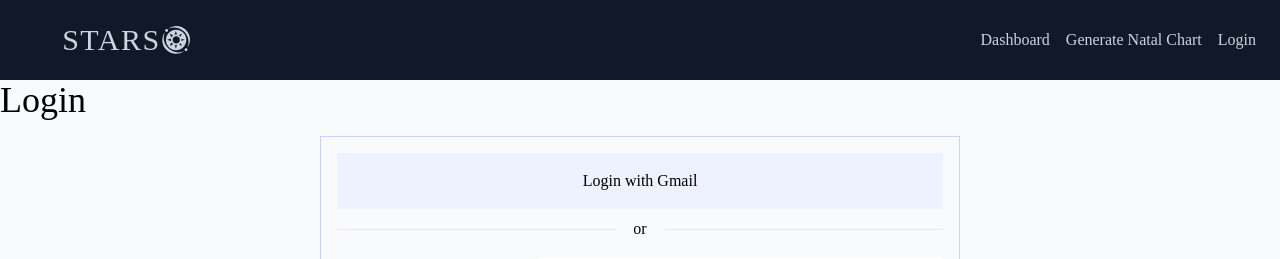
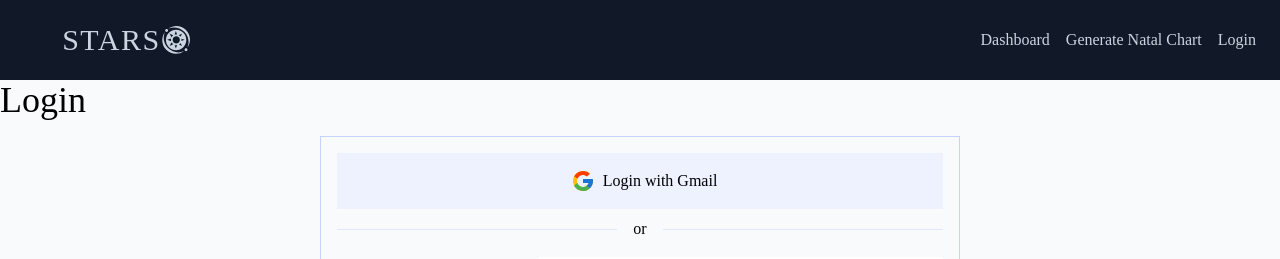
Before and after one commit to allanlalangan/stars, a React (Create React App) app: page /login in a window 1280 px wide. Shown: the top 259 px of the page. Built offline with nearby package versions, Linux system fonts and the light colour scheme; no server answers.

Commit message:
add google login button

```diff
--- a/src/components/Login.jsx
+++ b/src/components/Login.jsx
@@ -2,6 +2,7 @@ import { useSelector } from 'react-redux';
 import { Link } from 'react-router-dom';
 import { inputs } from '../util/inputs';
 import FormInput from './FormInput';
+import { FcGoogle } from 'react-icons/fc';
 
 const Login = () => {
   const loginInputs = inputs.slice(1, 3);
@@ -17,8 +18,10 @@ const Login = () => {
       onSubmit={handleSubmit}
       className='m-auto mt-4 flex max-w-screen-sm flex-col border border-indigo-200 p-4'
     >
-      <button className='bg-indigo-50 py-4 transition hover:bg-indigo-200'>
-        Login with Gmail
+      <button className='flex items-center justify-center bg-indigo-50 py-4 transition hover:bg-indigo-200'>
+        <FcGoogle className='mx-2 text-2xl' />
+
+        <span className=''>Login with Gmail</span>
       </button>
       <span className='relative m-auto flex w-full flex-col content-center items-center py-2 text-center'>
         <span className='z-10 bg-slate-50 px-4'>or</span>
```
